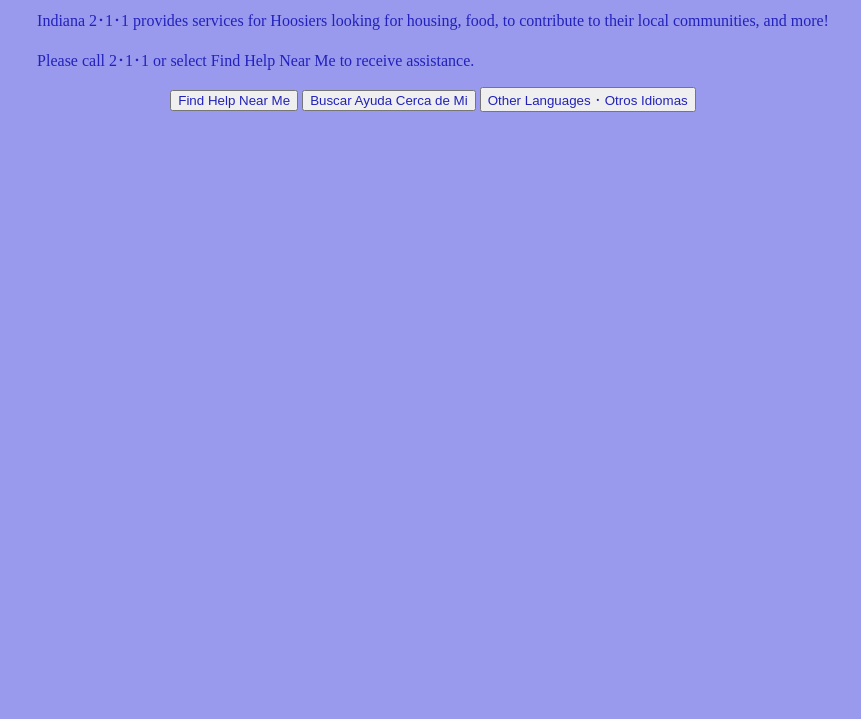
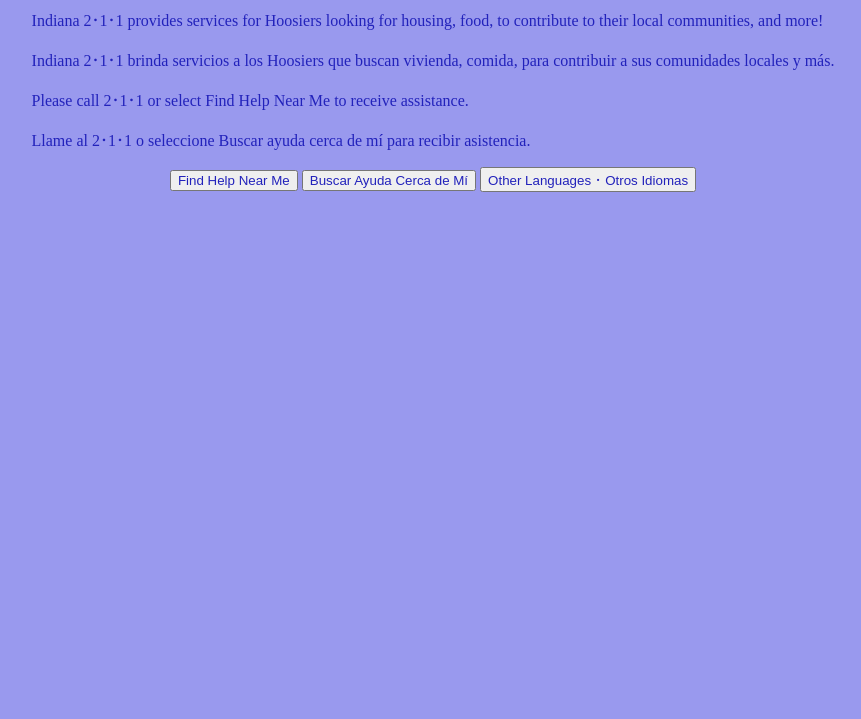
Before and after one commit to rhit-fieldaj1/Indiana211-Website, a plain HTML site: page final-project/public/index.html in a window 1280 px wide. Shown: the part 81-800 px from the top of the page, without its empty margins (207-1068 px from the left). Drawn offline with Linux system fonts and the light colour scheme; some packages are replaced by stand-ins of ours.

Commit message:
translation

```diff
--- a/final-project/public/index.html
+++ b/final-project/public/index.html
@@ -34,12 +34,18 @@
         Indiana 2･1･1 provides services for Hoosiers looking for housing, food, to contribute to their local communities, and more!
       </p>
       <p>
+        Indiana 2･1･1 brinda servicios a los Hoosiers que buscan vivienda, comida, para contribuir a sus comunidades locales y más.
+      </p>
+      <p>
         Please call 2･1･1 or select Find Help Near Me to receive assistance.
+      </p>
+      <p>
+        Llame al 2･1･1 o seleccione Buscar ayuda cerca de mí para recibir asistencia.
       </p>
     </div>
     <div>
       <button>Find Help Near Me</button>
-      <button>Buscar Ayuda Cerca de Mi</button>
+      <button>Buscar Ayuda Cerca de Mí</button>
       <button>Other Languages ･ Otros Idiomas</button>
     </div>
   </body>
```
